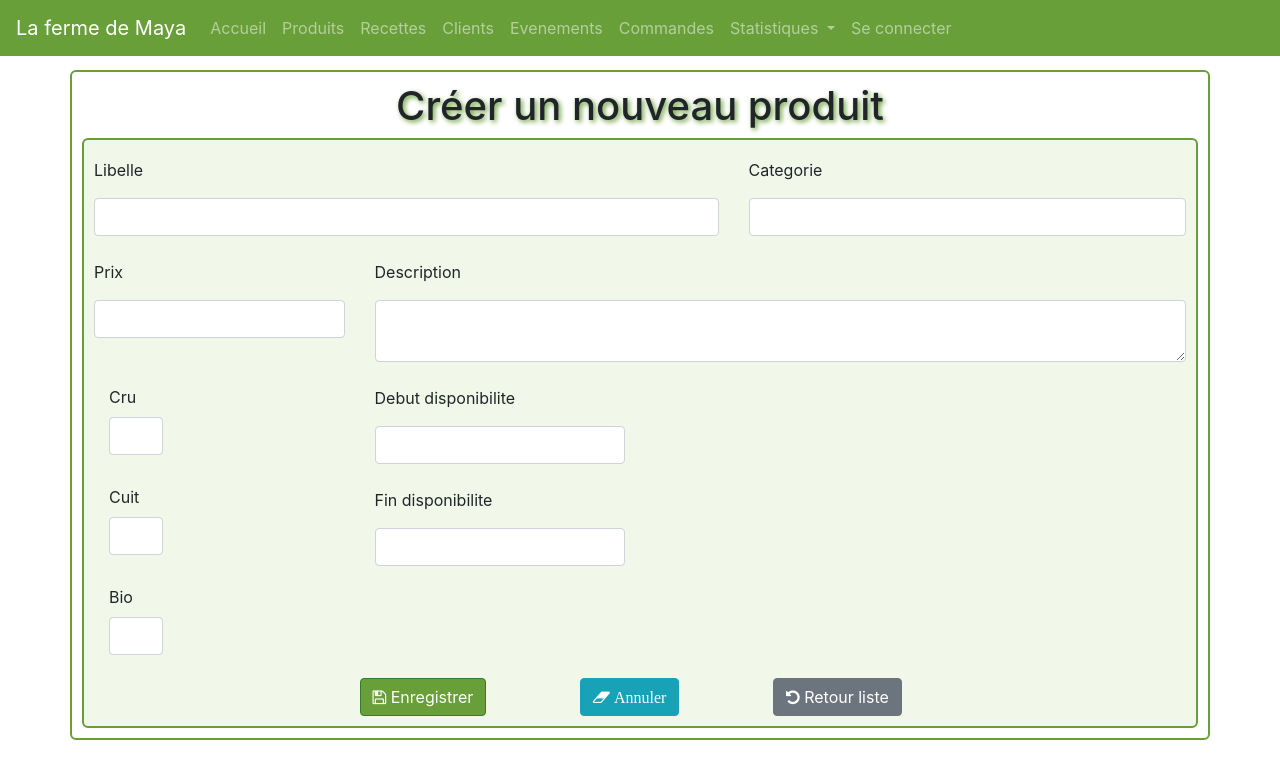
After one commit to Oozak-ACY/Maya, a Symfony app: template templates/produit/ajouter.html.twig in a window 1280 px wide. The commit adds this page. Shown: the top 779 px of the page. Run offline with Twig, Linux system fonts and the light colour scheme; the template is opened without the code that fills it, so the values that code supplies are empty; form fields are guessed from the names that the template uses; some libraries are stand-ins or nearby versions.

Commit message:
v1644060423

```diff
--- /dev/null
+++ b/templates/produit/ajouter.html.twig
@@ -0,0 +1,10 @@
+{% extends 'base.html.twig' %}
+
+{% block title %}Produit{% endblock %}
+
+{% block body %}
+    <div class="container contenu-blanc">
+        <h1>Créer un nouveau produit</h1>
+        {{ include('produit/produit.html.twig', {form: form, button: 'Enregistrer'}) }}
+    </div>
+{% endblock %}
--- a/templates/produit/index.html.twig
+++ b/templates/produit/index.html.twig
@@ -7,6 +7,7 @@
     <div class="col-lg-12  contenu-blanc shadow-lg">
 
         <h1>Les produits</h1>
+        {{ include('messages.html.twig') }}
         <div class="container-fluid contenu">
 
             <table class="table table-striped table-advance table-hover">
@@ -16,7 +17,7 @@
                     <th>Libellé</th>
                     <th>Catégorie</th>
                     <th class="col-md-1">Prix</th>
-                    <th class="col-md-6">Actions<span class="pull-right" ><a href="" class="btn btn-primary btn-sm"><i class="fa fa-save"></i> Ajouter nouveau produit</a></span></th>
+                    <th class="col-md-6">Actions<span class="pull-right" ><a href="{{ path('produit_ajouter')}}" class="btn btn-primary btn-sm"><i class="fa fa-save"></i> Ajouter nouveau produit</a></span></th>
                 </tr>
                 </thead>
                 <tbody>
--- /dev/null
+++ b/templates/produit/produit.html.twig
@@ -0,0 +1,43 @@
+<div class="container-fluid contenu">
+
+    {# -- formulaire produit -- #}
+    {{ form_start(form) }}
+
+    <div class="row">
+        <div class="col-md-7">{{ form_row(form.libelle) }}</div>
+        <div class="col-md-5">{{ form_row(form.categorie) }}</div>
+    </div>
+
+    <div class="row">
+        <div class="col-md-3">{{ form_row(form.prix) }}</div>
+        <div class="col-md-9">{{ form_row(form.description) }}</div>
+    </div>
+
+    <div class="row">
+        <div class="col-md-3">
+            <div class="col-md-4 col-form-label">{{ form_row(form.cru) }}</div>
+            <div class="col-md-4 col-form-label">{{ form_row(form.cuit) }}</div>
+            <div class="col-md-4 col-form-label">{{ form_row(form.bio) }}</div>
+        </div>
+        <div class="col-md-3">
+            <div>{{ form_row(form.debutDisponibilite) }}</div>
+            <div>{{ form_row(form.finDisponibilite) }}</div>
+        </div>
+    </div>
+
+    <div class="row">
+        <div>{{ form_rest(form) }}</div>
+    </div>
+
+    <div class="row">
+        <div class="col-md-3"></div>
+        <button class="btn btn-primary btn-xs"><i class="fa fa-save"></i> {{ button|default('Enregistrer') }}</button>
+        <div class="col-md-1"></div>
+        <button class="btn btn-info btn-xs" type="reset" title="Effacer la saisie"><i class="fa fa-eraser"> Annuler</i></button>
+        <div class="col-md-1"></div>
+        <a href="{{ path('produit')}}" class="btn btn-secondary btn-xs"><i class="fa fa-undo"></i> Retour liste</a></span></th>
+    </div>
+
+    {{ form_end(form) }}
+
+</div>
```
Also changed, not shown: src/Controller/ProduitController.php (+60 -10 lines), src/Entity/Produit.php (+26 -0 lines), src/Form/ProduitType.php (added, +69 -0 lines), 3 other files.
